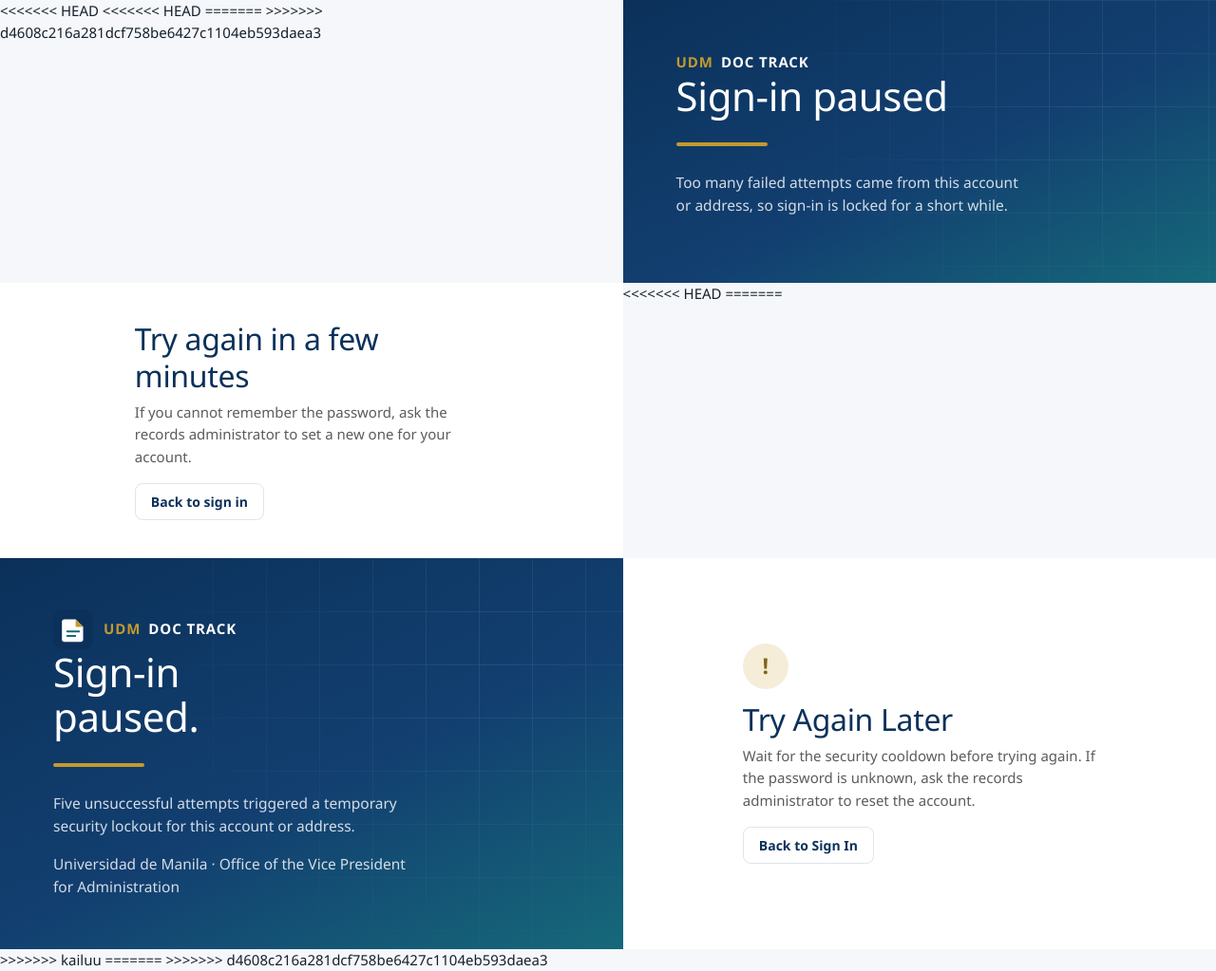
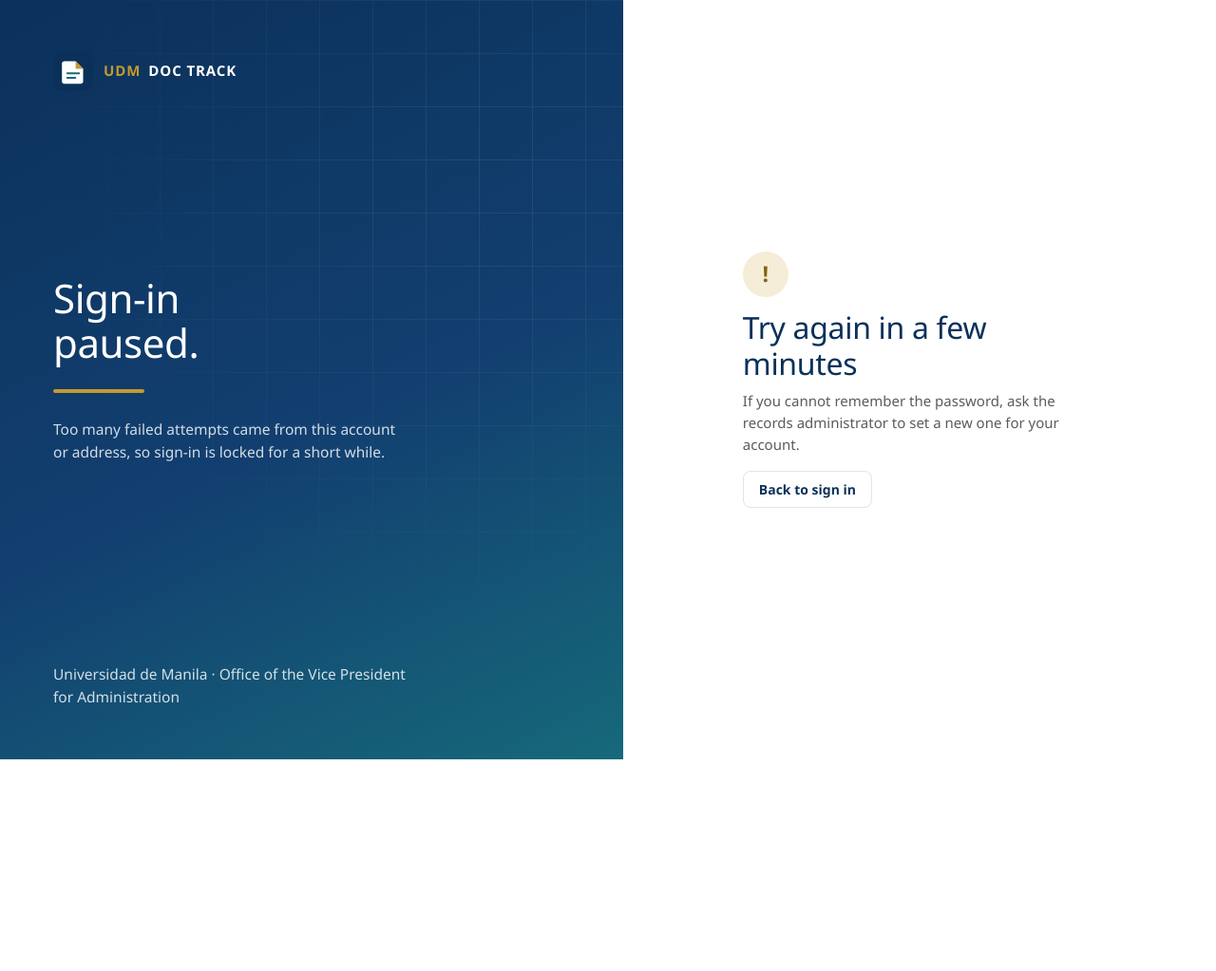
Before and after one commit to zap1104/udm-doctrack, a Django app: template templates/accounts/lockout.html in a window 1280 px wide. Shown: the whole page at 95% size. After the commit the page ends 800 px from the top, so only its background shows below. Run offline with Django 5.2, Linux system fonts and the light colour scheme; the template is opened without the code that fills it, so the values that code supplies are empty; parts of the project's set-up code (start-up, migrations or seed data) failed here and were passed over; some libraries are stand-ins or nearby versions.

Commit message:
fix(accounts): resolve the merge conflict committed into the lockout page
The lockout template still had conflict markers in it — nested two deep,
from a `kailuu` merge and a later one — so `<<<<<<< HEAD`, `=======` and
`>>>>>>>` rendered as visible text and both versions of the panel showed
one after the other.

Resolved by keeping the countdown branch and taking the presentation from
the other one, which matches login.html: the brand lockup, the institution
line, the alert glyph, and `aria-labelledby` on the art panel. The
countdown had to survive — it is the only thing on the page that answers
"how long", and static/js/doctrack.js exists to drive it.

The form panel is now `<main id="main-content">` rather than a plain
`<section>`. base.html renders its skip link outside `{% block body %}`, so
it is on this page too and previously pointed at an id that did not exist.

Co-Authored-By: Claude Opus 5 <noreply@anthropic.com>

```diff
--- a/templates/accounts/lockout.html
+++ b/templates/accounts/lockout.html
@@ -3,19 +3,26 @@
 {% block title %}Sign-in Paused · {{ SITE_NAME }}{% endblock %}
 {% block body %}
 <div class="login-wrap">
-<<<<<<< HEAD
-<<<<<<< HEAD
-=======
->>>>>>> d4608c216a281dcf758be6427c1104eb593daea3
-  <section class="login-art">
+  <section class="login-art" aria-labelledby="lockout-heading">
     <div class="grid-lines" aria-hidden="true"></div>
-    <div><span class="wordmark wordmark--light"><span class="udm">UDM</span> <span class="doctrack">Doc Track</span></span></div>
-    <div><h1>Sign-in paused</h1><div class="rule"></div>
-      <p>Too many failed attempts came from this account or address, so sign-in is locked for a short while.</p></div>
-    <span></span>
+    <a class="login-brand" href="{% url 'accounts:login' %}" aria-label="{{ SITE_NAME }} sign in"><img src="{% static 'img/favicon.svg' %}" alt=""><span class="wordmark wordmark--light"><span class="udm">UDM</span><span class="doctrack">Doc Track</span></span></a>
+    <div>
+      <h1 id="lockout-heading">Sign-in paused.</h1>
+      <div class="rule"></div>
+      <p>Too many failed attempts came from this account or address, so sign-in is locked for a short while.</p>
+    </div>
+    <p class="login-institution">Universidad de Manila · Office of the Vice President for Administration</p>
   </section>
-  <section class="login-form"><div class="inner">
+
+  {% comment %}
+    id="main-content" is the target of the skip link base.html renders for
+    every page; without it that link goes nowhere.
+  {% endcomment %}
+  <main class="login-form" id="main-content">
+    <div class="inner">
+      <span class="lockout-icon" aria-hidden="true">!</span>
       <h2 data-lockout-heading>Try again in a few minutes</h2>
+
       {% if cooloff_timedelta %}
         {% comment %}
           The countdown itself lives in static/js/doctrack.js: an inline script
@@ -34,15 +41,10 @@
           <p class="visually-hidden" data-lockout-status role="status" aria-live="polite"></p>
         </div>
       {% endif %}
+
       <p class="text-muted">If you cannot remember the password, ask the records administrator to set a new one for your account.</p>
       <a class="btn btn-udm-outline" href="{% url 'accounts:login' %}">Back to sign in</a>
-  </div></section>
-<<<<<<< HEAD
-=======
-  <section class="login-art" aria-labelledby="lockout-heading"><div class="grid-lines" aria-hidden="true"></div><div class="login-brand"><img src="{% static 'img/favicon.svg' %}" alt=""><span class="wordmark wordmark--light"><span class="udm">UDM</span><span class="doctrack">Doc Track</span></span></div><div><h1 id="lockout-heading">Sign-in paused.</h1><div class="rule"></div><p>Five unsuccessful attempts triggered a temporary security lockout for this account or address.</p></div><p class="login-institution">Universidad de Manila · Office of the Vice President for Administration</p></section>
-  <main class="login-form" id="main-content"><div class="inner"><span class="lockout-icon" aria-hidden="true">!</span><h2>Try Again Later</h2><p class="text-muted">Wait for the security cooldown before trying again. If the password is unknown, ask the records administrator to reset the account.</p><a class="btn btn-udm-outline" href="{% url 'accounts:login' %}">Back to Sign In</a></div></main>
->>>>>>> kailuu
-=======
->>>>>>> d4608c216a281dcf758be6427c1104eb593daea3
+    </div>
+  </main>
 </div>
 {% endblock %}
```
Lines whose indentation alone changed are shown as unchanged.
